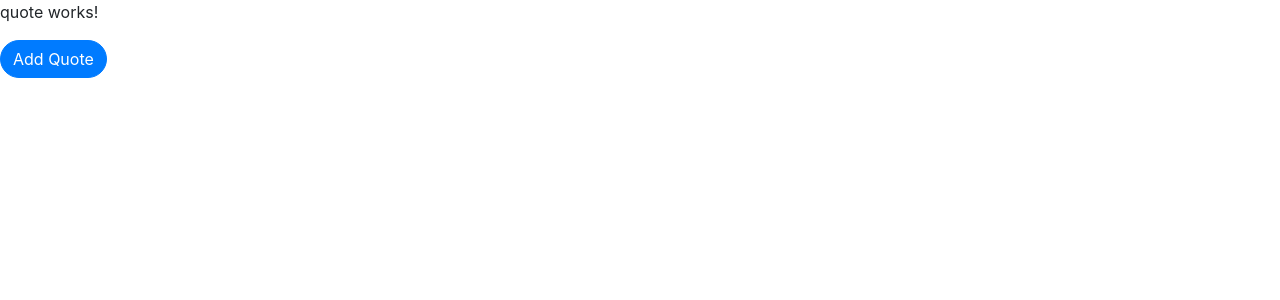
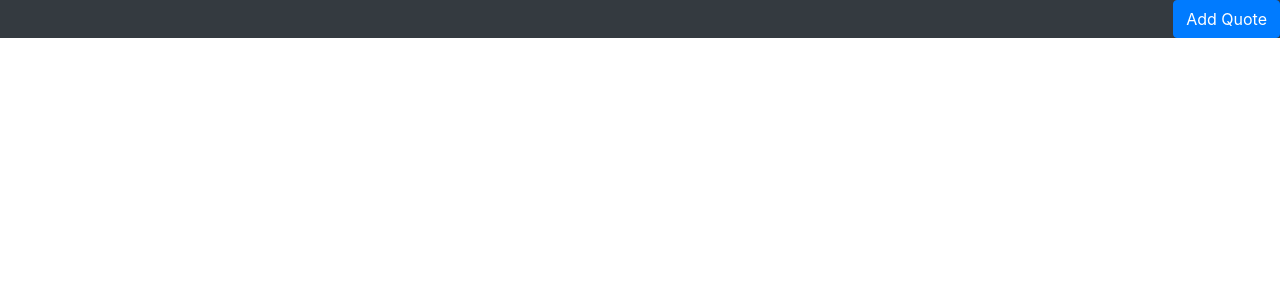
Before and after one commit to Ruth-Mwangi/Angular-Quotes, an Angular app: page / in a window 1280 px wide. Shown: the top 300 px of the page. Built offline with nearby package versions, Linux system fonts and the light colour scheme.

Commit message:
added nav bar

```diff
--- a/src/app/quote-form/quote-form.component.html
+++ b/src/app/quote-form/quote-form.component.html
@@ -1,5 +1,5 @@
 <!-- Button trigger modal -->
-<button type="button" class="btn btn-primary btn-md rounded-pill" data-toggle="modal" data-target="#modelId">
+<button type="button" class="btn btn-primary btn-md " data-toggle="modal" data-target="#modelId">
   Add Quote
 </button>
 
--- a/src/app/quote/quote.component.html
+++ b/src/app/quote/quote.component.html
@@ -1,3 +1,13 @@
-<p>quote works!</p>
+<div class="maincontent">
+    <nav class="nav justify-content-center navbar-fixed-top navbar-dark bg-dark">
 
-<app-quote-form></app-quote-form>
+        <div class="navbar-nav ml-auto">
+            <app-quote-form></app-quote-form>
+        </div>
+
+    </nav>
+
+
+
+
+</div>
```
